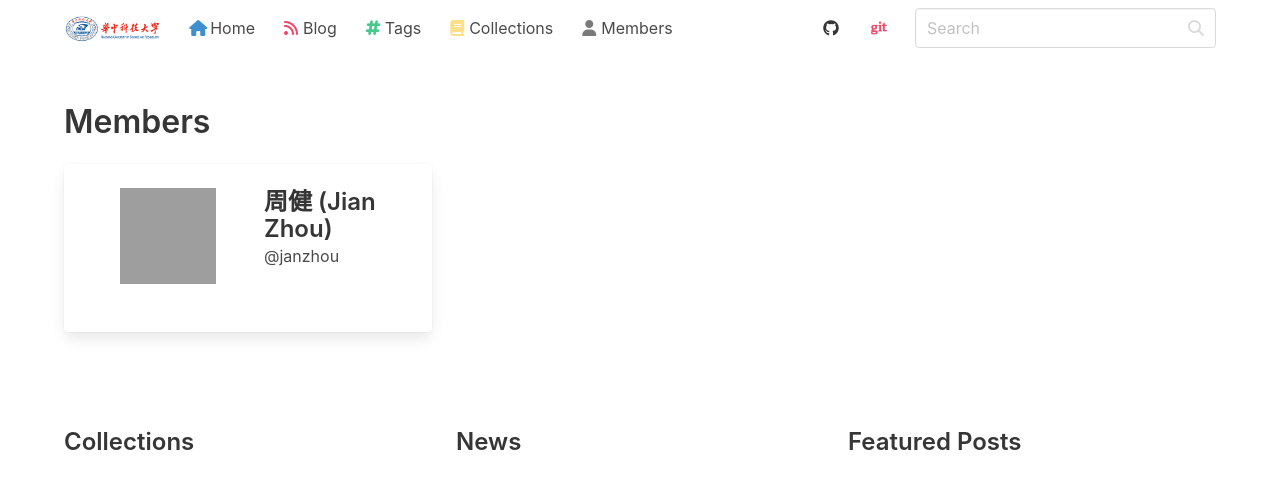
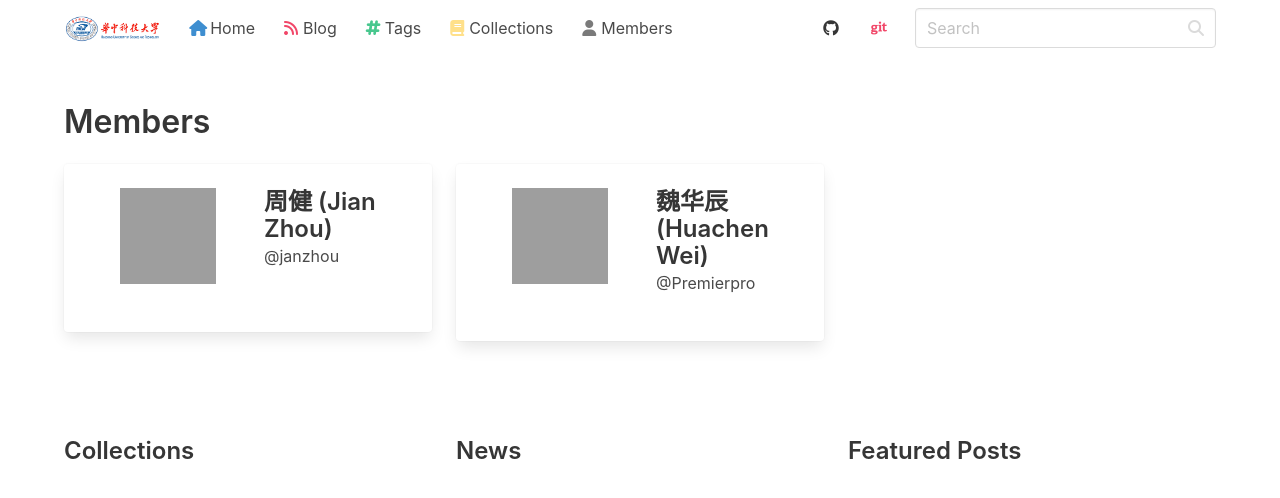
Before and after one commit to haslaboratory/haslaboratory.github.io, a Jekyll site: the page built from pages/members.html, in a window 1280 px wide. Shown: the top 498 px of the page. Built offline with Jekyll 4.4.1, drawn with Linux system fonts in a browser that asks for light colours; nearby versions of some CDN libraries; library files that are not in the unit come from our copies; grey boxes are pictures that could not be loaded.

Commit message:
Update members.yml

```diff
--- a/_data/members.yml
+++ b/_data/members.yml
@@ -4,3 +4,9 @@
   degree: Doctor
   join: 2020
   desc:
+- nick: Premierpro
+  name: 魏华辰 (Huachen Wei)
+  github: Premierpro
+  degree: Master
+  join: 2020
+  desc:
```
